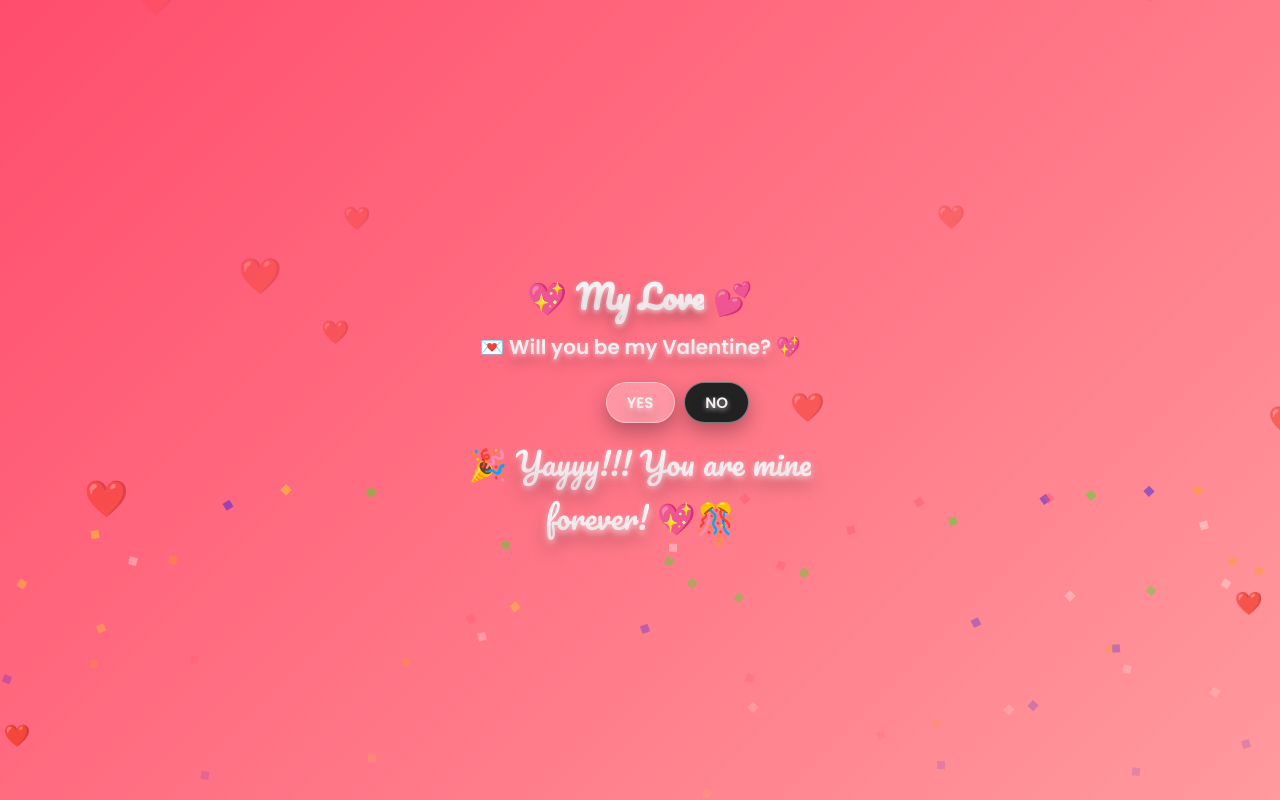
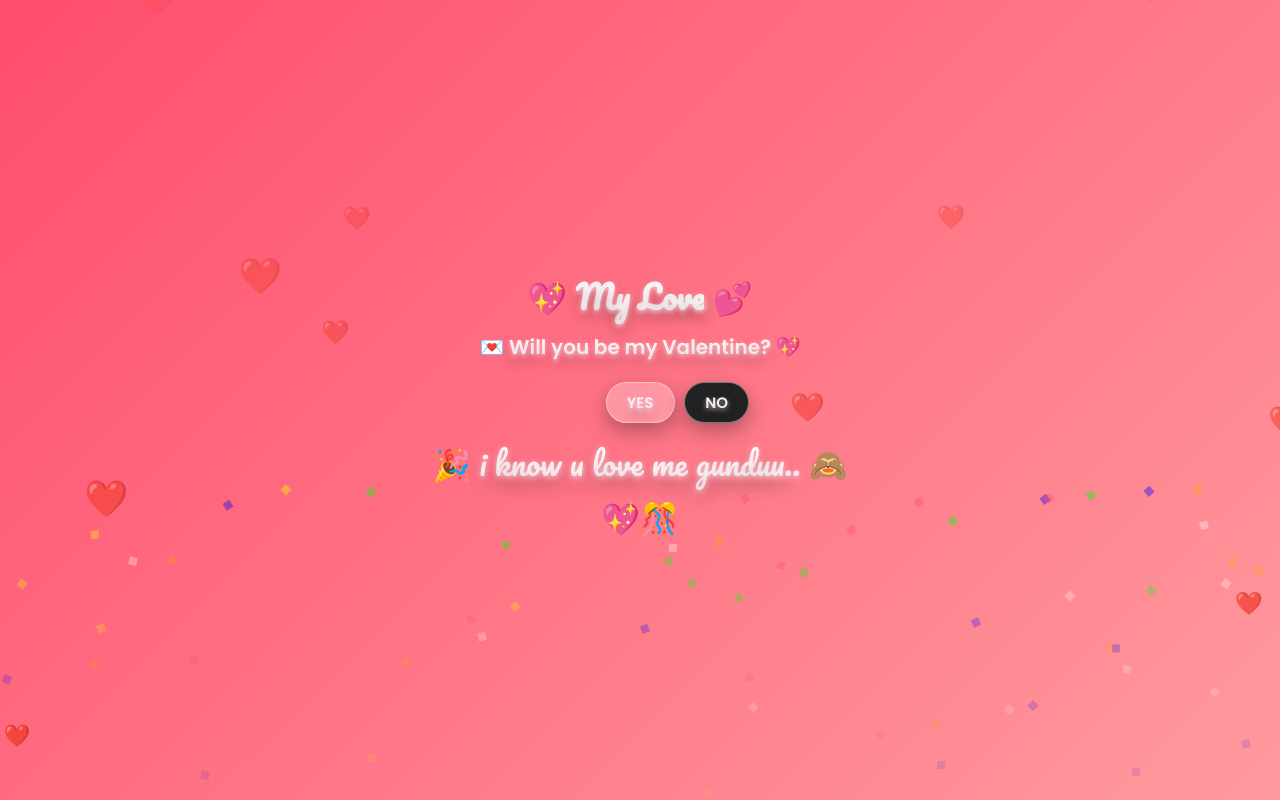
Before and after one commit to surya6224-create/open-it, a plain HTML site: page index.html in a window 1280 px wide. Both pictures are taken after a click on the button "YES". Drawn offline with Linux system fonts and the light colour scheme.

Commit message:
Update index.html kolapangal

```diff
--- a/index.html
+++ b/index.html
@@ -152,7 +152,7 @@ button:hover {
     <button id="yesBtn"><span class="glass-text">YES</span></button>
     <button id="noBtn"><span class="glass-text">NO</span></button>
 
-    <div id="message">🎉 <span class="glass-text">Yayyy!!! You are mine forever!</span> 💖🎊</div>
+    <div id="message">🎉 <span class="glass-text">i know u love me gunduu..</span> 🙈💖🎊</div>
 </div>
 
 <script>
```
